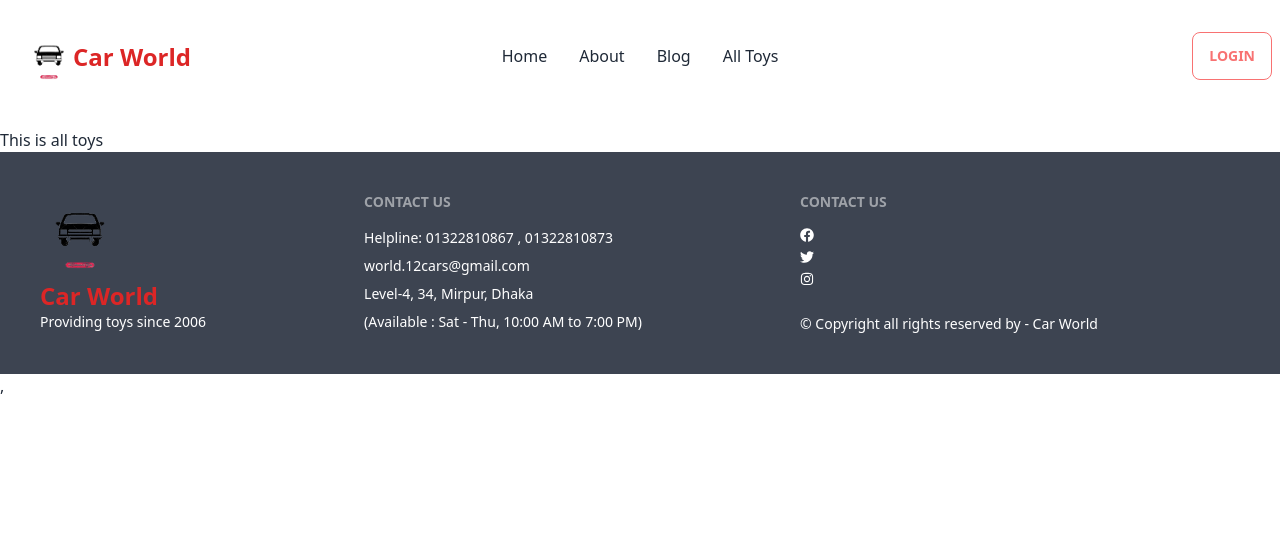
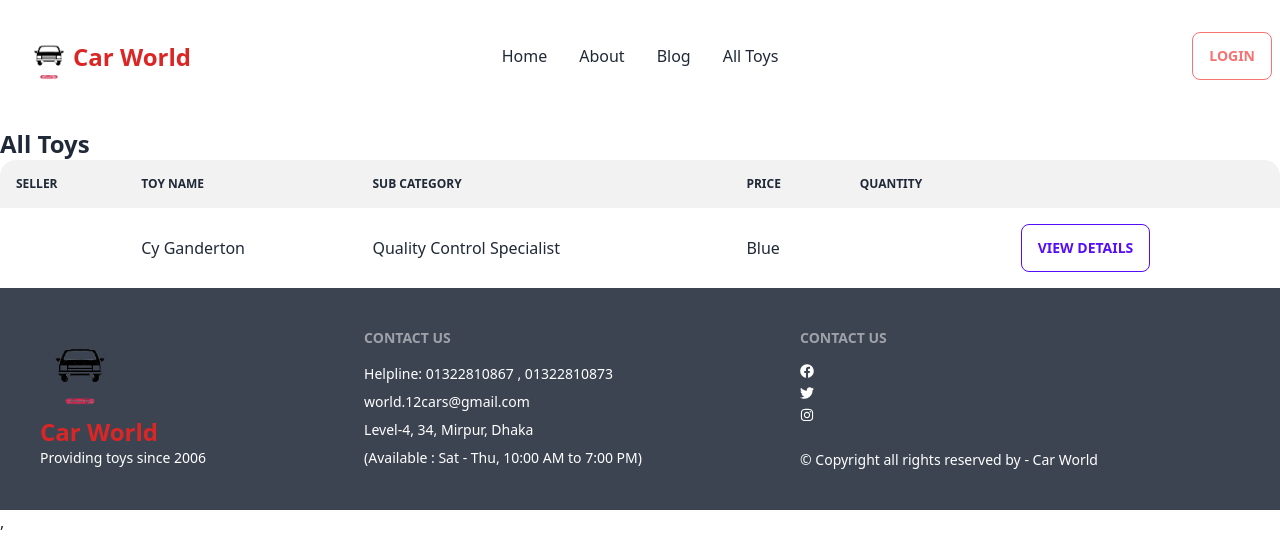
Before and after one commit to daasojib/cars-world-client, a React (Vite) app: page /alltoys in a window 1280 px wide. Shown: the top 548 px of the page. Built offline with nearby package versions, Linux system fonts and the light colour scheme; no server answers.

Commit message:
all toys loading

```diff
--- a/public/allToys.json
+++ b/public/allToys.json
@@ -1,4 +1,4 @@
-[{
+[{                  "id":1,
                     "sellerName": "John Doe",
                     "toyName": "Robot Car Kit",
                     "subCategory": "Robot Car",
@@ -6,6 +6,7 @@
                     "availableQuantity": 50
           },
           {
+                    "id":2,
                     "sellerName": "XYZ Toys",
                     "toyName": "Plush Unicorn",
                     "subCategory": "Robot Car",
@@ -13,6 +14,7 @@
                     "availableQuantity": 25
           },
           {
+                    "id":3,
                     "sellerName": "Toy World",
                     "toyName": "Remote Control",
                     "subCategory": "Vehicles",
@@ -20,6 +22,7 @@
                     "availableQuantity": 10
           },
           {
+                    "id":4,
                     "sellerName": "Toy Mania",
                     "toyName": "Remote Control",
                     "subCategory": "Vehicles",
@@ -27,6 +30,7 @@
                     "availableQuantity": 10
           },
           {
+                    "id":5,
                     "sellerName": "Toy Field",
                     "toyName": "Remote Control",
                     "subCategory": "Vehicles",
@@ -34,6 +38,7 @@
                     "availableQuantity": 10
           },
           {
+                    "id":6,
                     "sellerName": "Toy Emporium",
                     "toyName": "Diecast Sports Car Set",
                     "subCategory": "Collectible Cars",
@@ -41,6 +46,7 @@
                     "availableQuantity": 12
           },
           {
+                    "id":7,
                     "sellerName": "Toylandia",
                     "toyName": "Remote Control Monster Truck",
                     "subCategory": "Toy Cars",
@@ -48,6 +54,7 @@
                     "availableQuantity": 20
           },
           {
+                    "id":8,
                     "sellerName": "Fun Toys",
                     "toyName": "Art Set",
                     "subCategory": "Robot Arts",
@@ -55,6 +62,7 @@
                     "availableQuantity": 15
           },
           {
+                    "id":9,
                     "sellerName": "Toy World",
                     "toyName": "Remote Control Car",
                     "subCategory": "Vehicles",
@@ -62,6 +70,7 @@
                     "availableQuantity": 10
           },
           {
+                    "id":10,
                     "sellerName": "SuperToy",
                     "toyName": "Transforming Robot Car",
                     "subCategory": "Transformers",
@@ -69,6 +78,7 @@
                     "availableQuantity": 18
           },
           {
+                    "id":11,
                     "sellerName": "Toy Emporium",
                     "toyName": "Diecast Sports Car Set",
                     "subCategory": "Collectible Cars",
@@ -76,6 +86,7 @@
                     "availableQuantity": 12
           },
           {
+                    "id":12,
                     "sellerName": "Toylandia",
                     "toyName": "Remote Control Monster Truck",
                     "subCategory": "Toy Cars",
@@ -83,6 +94,7 @@
                     "availableQuantity": 20
           },
           {
+                    "id":13,
                     "sellerName": "ToyMela",
                     "toyName": "Police Car Playset",
                     "subCategory": "Role Play",
@@ -90,6 +102,7 @@
                     "availableQuantity": 15
           },
           {
+                    "id":14,
                     "sellerName": "Speedy Toys",
                     "toyName": "RC Off-Road Buggy",
                     "subCategory": "Remote Control Cars",
@@ -97,6 +110,7 @@
                     "availableQuantity": 7
           },
           {
+                    "id":15,
                     "sellerName": "Spy Toys",
                     "toyName": "Race Car Track Set",
                     "subCategory": "Playsets",
@@ -104,6 +118,7 @@
                     "availableQuantity": 5
           },
           {
+                    "id":16,
                     "sellerName": "Toy Emporium",
                     "toyName": "Diecast Sports Car Set",
                     "subCategory": "Collectible Cars",
@@ -111,6 +126,7 @@
                     "availableQuantity": 12
           },
           {
+                    "id":17,
                     "sellerName": "Toy Empr",
                     "toyName": "Outdoor Swing",
                     "subCategory": "Outdoor Toys",
@@ -118,6 +134,7 @@
                     "availableQuantity": 8
           },
           {
+                    "id":18,
                     "sellerName": "Fun Toys",
                     "toyName": "Art Set",
                     "subCategory": "Arts and Crafts",
@@ -125,6 +142,7 @@
                     "availableQuantity": 15
           },
           {
+                    "id":19,
                     "sellerName": "Toy rium",
                     "toyName": "Diecast Sports Car Set",
                     "subCategory": "Collectible Cars",
@@ -132,6 +150,7 @@
                     "availableQuantity": 12
           },
           {
+                    "id":20,
                     "sellerName": "Mela rium",
                     "toyName": "Race Car Track Set",
                     "subCategory": "Playsets",
@@ -139,6 +158,7 @@
                     "availableQuantity": 5
           },
           {
+                    "id":21,
                     "sellerName": "Speedy Toys",
                     "toyName": "RC Off-Road Buggy",
                     "subCategory": "Remote Control Cars",
--- a/src/pages/AllToys/AllToys.jsx
+++ b/src/pages/AllToys/AllToys.jsx
@@ -1,8 +1,47 @@
+import { useEffect, useState } from "react";
 
 const AllToys = () => {
+
+          const [toys, setToys] = useState([])
+
+          useEffect(() => {
+                    fetch('allToys.json')
+                              .then(res => res.json())
+                              .then(data => setToys(data))
+          }, [])
+
           return (
+
                     <div>
-                              <h2>This is all toys</h2>
+
+                              <h2 className="font-bold text-2xl">All Toys</h2>
+
+                              <div className="overflow-x-auto">
+                                        {}
+                                        <table className="table w-full">
+                                                  <thead>
+                                                            <tr>
+                                                                      <th>Seller</th>
+                                                                      <th>Toy Name</th>
+                                                                      <th>Sub Category</th>
+                                                                      <th>Price</th>
+                                                                      <th>Quantity</th>
+                                                                      <th></th>
+                                                            </tr>
+                                                  </thead>
+                                                  <tbody>
+                                                            <tr>
+                                                                      <th>{ }</th>
+                                                                      <td>Cy Ganderton</td>
+                                                                      <td>Quality Control Specialist</td>
+                                                                      <td>Blue</td>
+                                                                      <td></td>
+                                                                      <td><button className="btn btn-outline btn-primary">View Details</button></td>
+                                                            </tr>
+                                                  </tbody>
+                                        </table>
+                              </div>
+
                     </div>
           );
 };
```
